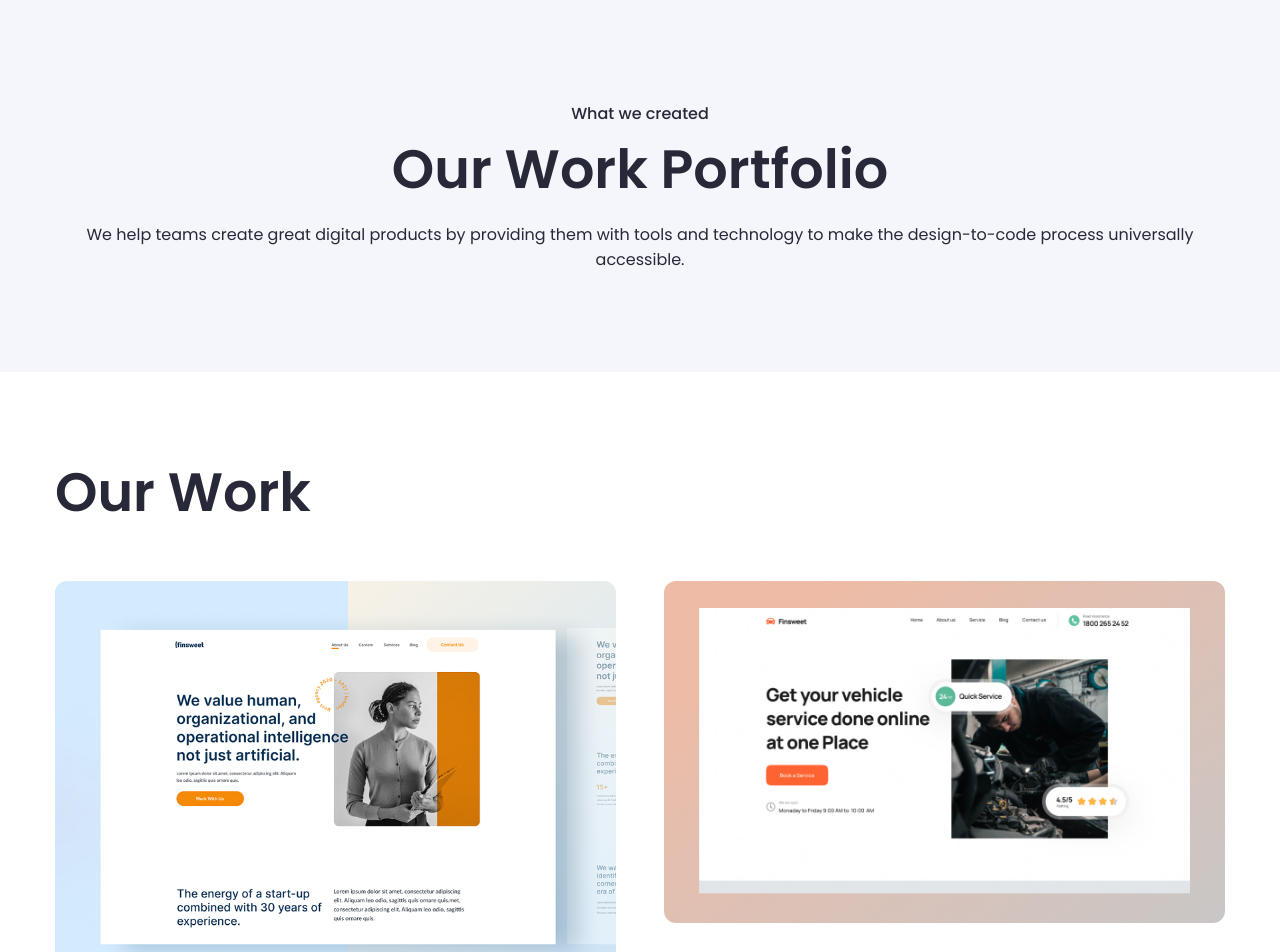
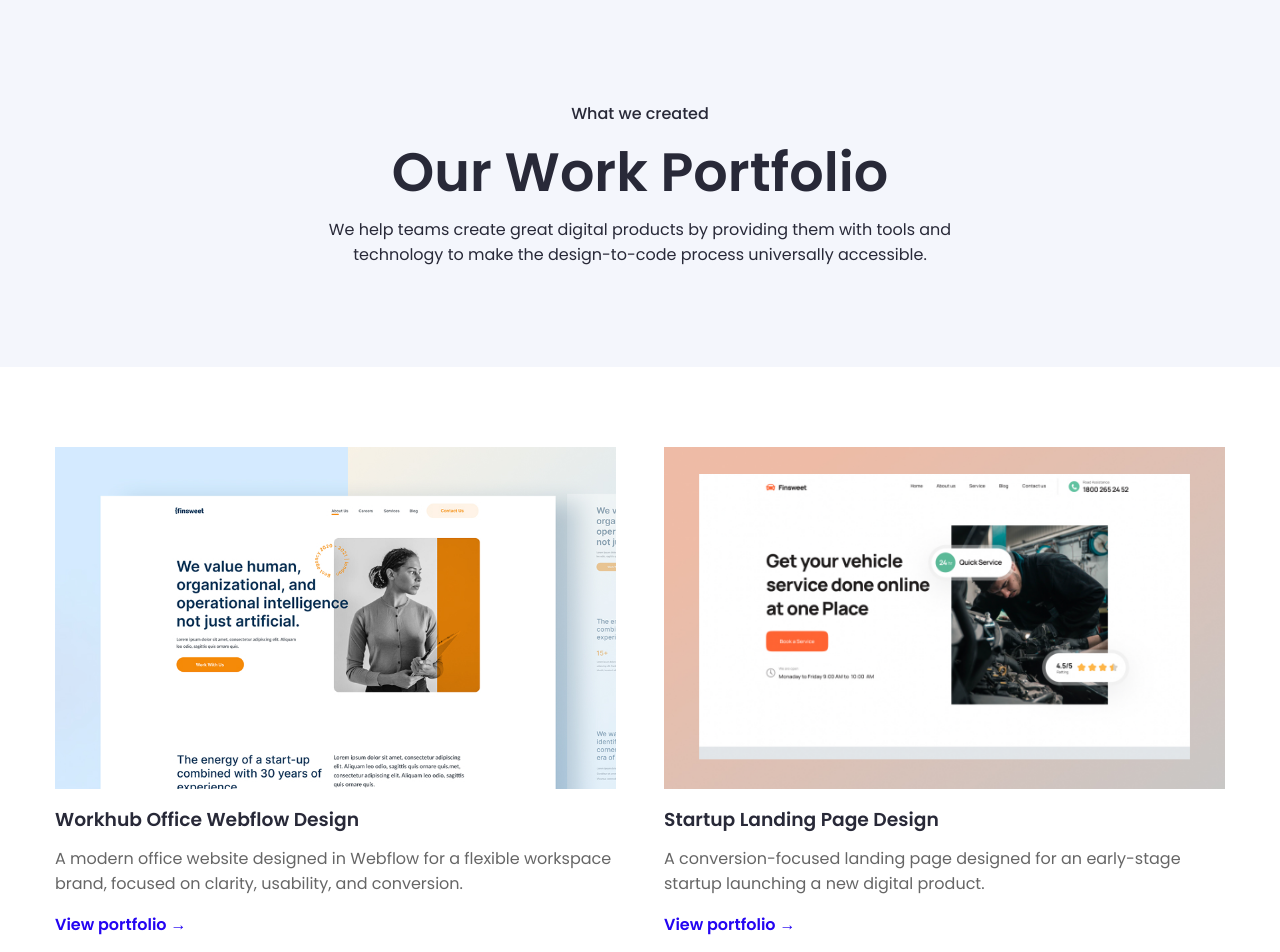
Before and after one commit to andreyk1n/finsweet, a React (Create React App) app: page /works in a window 1280 px wide. Shown: the part 100-1052 px from the top of the page. Built offline with nearby package versions, Linux system fonts and the light colour scheme; the HTML template or start-up script is replaced by a standard one.

Commit message:
refactor: update HeroWork and Works components for improved structure and styling

```diff
--- a/src/template-parts/components/heroWork/HeroWork.jsx
+++ b/src/template-parts/components/heroWork/HeroWork.jsx
@@ -2,11 +2,11 @@ import "./hero.scss";
 
 const HeroWork = () => {
     return (
-        <div className="hero">
-            <div className="hero__container">
-                <span className="hero__label">What we created</span>
-                <h1 className="hero__title">Our Work Portfolio</h1>
-                <p className="hero__description">We help teams create great digital products by providing them with tools and technology to make the design-to-code process universally accessible.</p>
+        <div className="hero-work">
+            <div className="hero-work__container">
+                <span className="hero-work__label">What we created</span>
+                <h1 className="hero-work__title">Our Work Portfolio</h1>
+                <p className="hero-work__description">We help teams create great digital products by providing them with tools and technology to make the design-to-code process universally accessible.</p>
             </div>
         </div>
      );
--- a/src/template-parts/components/heroWork/hero.scss
+++ b/src/template-parts/components/heroWork/hero.scss
@@ -1,4 +1,4 @@
-.hero {
+.hero-work {
     width: 100%;
     padding: 200px 0 100px 0;
     background-color: #F4F6FC;
@@ -7,7 +7,7 @@
         padding: 120px 0 60px 0;
     }
 
-    &__container {
+    .hero-work__container {
         display: flex;
         flex-direction: column;
         max-width: 740px;
--- a/src/template-parts/components/works/Works.jsx
+++ b/src/template-parts/components/works/Works.jsx
@@ -8,27 +8,27 @@ const Works = () => {
   return (
     <section className="works">
       <div className="works__container">
-        <h1 className="works__title">Our Work</h1>
-
         <div className="works__grid">
           {sortedWorks.map((work) => (
-            <Link key={work.id} to={`/work/${work.id}`} className="works__item">
-              <div className="works__image-wrapper">
+            <div key={work.id} className="works__item">
+              <Link to={`/work/${work.id}`} className="works__image-link">
                 <img
                   src={work.image}
                   alt={work.title}
                   className="works__image"
                   draggable="false"
                 />
+              </Link>
+              <div className="works__content">
+                <h3 className="works__item-title">
+                  <Link to={`/work/${work.id}`}>{work.title}</Link>
+                </h3>
+                <p className="works__item-description">{work.description}</p>
+                <Link to={`/work/${work.id}`} className="works__item-link">
+                  View portfolio →
+                </Link>
               </div>
-
-              <div className="works__content">
-                <h3 className="works__item-title">{work.title}</h3>
-                <p className="works__item-description">{work.description}</p>
-
-                <span className="works__item-link">View portfolio →</span>
-              </div>
-            </Link>
+            </div>
           ))}
         </div>
       </div>
--- a/src/template-parts/components/works/works.scss
+++ b/src/template-parts/components/works/works.scss
@@ -6,29 +6,53 @@
         margin: 0 auto;
     }
 
-    &__title {
-        margin-bottom: 48px;
-    }
-
     &__grid {
         display: grid;
         grid-template-columns: repeat(2, 1fr);
         gap: 48px;
+
+        @media (max-width: 992px) {
+            grid-template-columns: 1fr;
+        }
     }
 
     &__item {
-        text-decoration: none;
-        color: inherit;
+        display: flex;
+        flex-direction: column;
+    }
+
+    &__image-link {
+        display: block;
+        overflow: hidden;
+        transition: transform 0.3s ease;
+        aspect-ratio: 623 / 380;
+
+        &:hover .works__image {
+            transform: scale(1.05);
+        }
     }
 
     &__image {
         width: 100%;
-        border-radius: 12px;
-        margin-bottom: 24px;
+        display: block;
+        transition: transform 0.3s ease, filter 0.3s ease;
+    }
+
+    &__content {
+        margin-top: 16px;
     }
 
     &__item-title {
         margin-bottom: 12px;
+        a {
+            color: inherit;
+            text-decoration: none;
+            transition: opacity 0.3s ease;
+
+            &:hover {
+                opacity: 0.6;
+            }
+        }
     }
 
     &__item-description {
@@ -38,5 +62,13 @@
 
     &__item-link {
         font-weight: 600;
+        text-decoration: none;
+        color: #2405f2;
+        transition: opacity 0.3s ease, text-decoration 0.3s ease;
+
+        &:hover {
+            opacity: 0.8;
+            text-decoration: underline;
+        }
     }
 }
```
